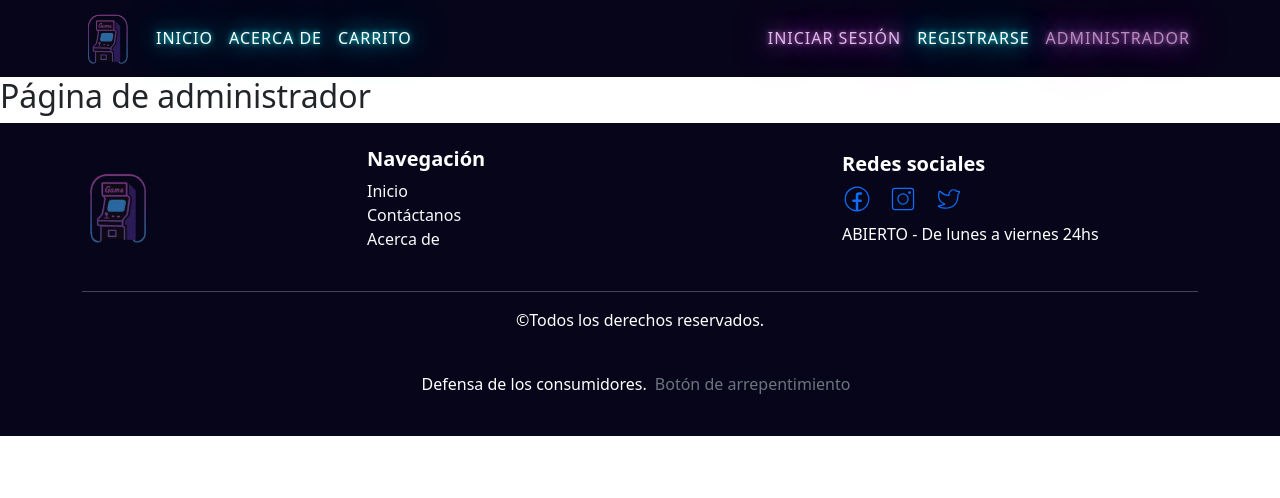
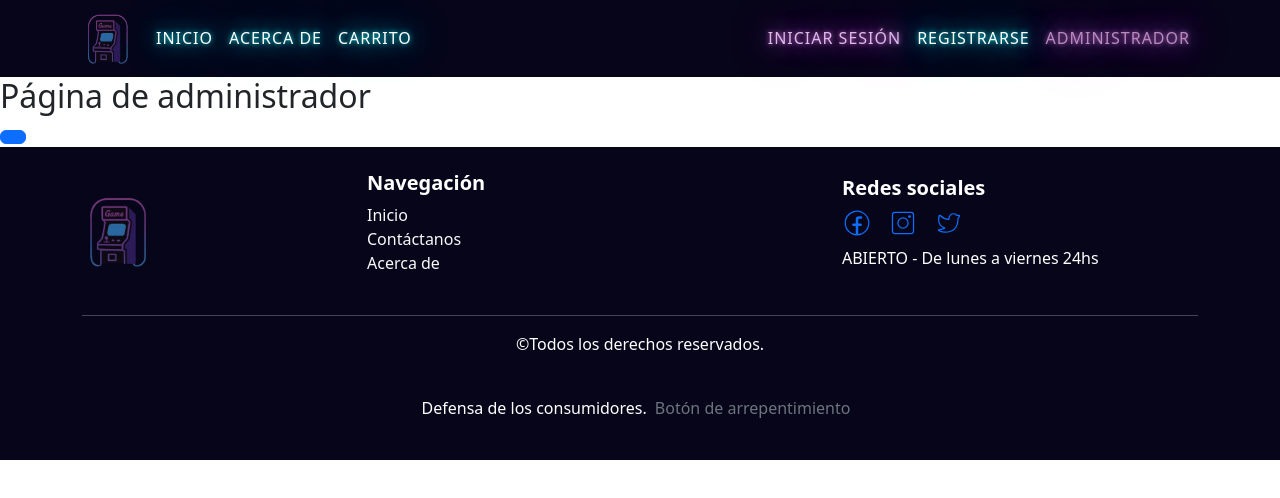
Before and after one commit to AcostaCl/Ecommerce-Gamer-React, a React (Vite) app: page /administrador in a window 1280 px wide. Shown: the top 498 px of the page. Built offline with nearby package versions, Linux system fonts and the light colour scheme.

Commit message:
agregamos link que nos lleva a crear producto

```diff
--- a/src/App.jsx
+++ b/src/App.jsx
@@ -9,6 +9,7 @@ import BotonArrepentimiento from "./components/pages/BotonArrepentimiento";
 import Error404 from "./components/pages/Error404";
 import Carrito from "./components/pages/Carrito.jsx";
 import Login from "./components/pages/Login.jsx";
+import FormularioProducto from "./components/pages/productos/FormularioProducto.jsx";
 import "./App.css";
 
 function App() {
@@ -28,6 +29,7 @@ function App() {
           />
           <Route path="/Carrito" element={<Carrito />} />
           <Route path="/Login" element={<Login />} />
+          <Route path="/administrador/crear" element={<FormularioProducto />} />
         </Routes>
         <Footer></Footer>
       </BrowserRouter>
--- a/src/components/pages/Administrador.jsx
+++ b/src/components/pages/Administrador.jsx
@@ -1,7 +1,9 @@
+import { Link } from "react-router";
 const Administrador = () => {
   return (
     <div>
       <h2>Página de administrador</h2>
+      <Link className="btn btn-primary" to={"/administrador/crear"}></Link>
     </div>
   );
 };
--- a/src/components/pages/productos/FormularioProducto.jsx
+++ b/src/components/pages/productos/FormularioProducto.jsx
@@ -0,0 +1,7 @@
+import React from "react";
+
+const FormularioProducto = () => {
+  return <div></div>;
+};
+
+export default FormularioProducto;
```
